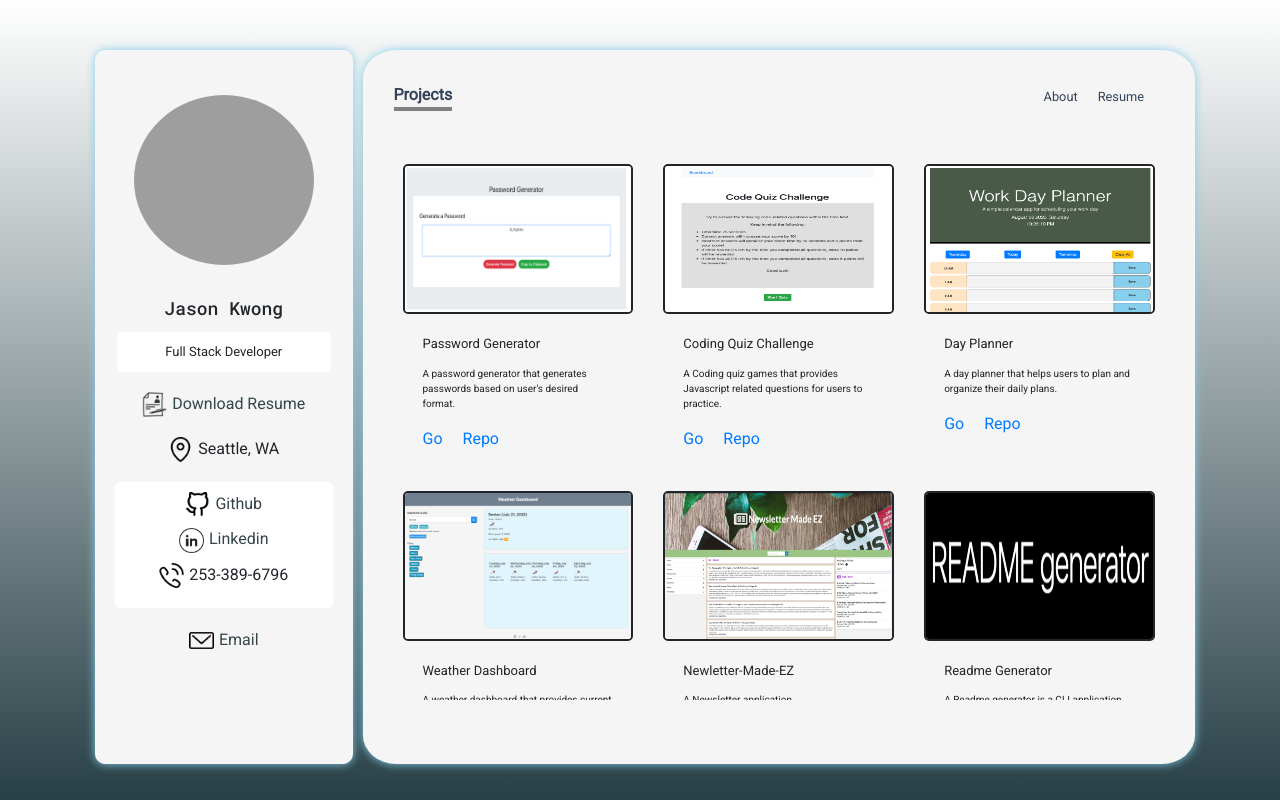
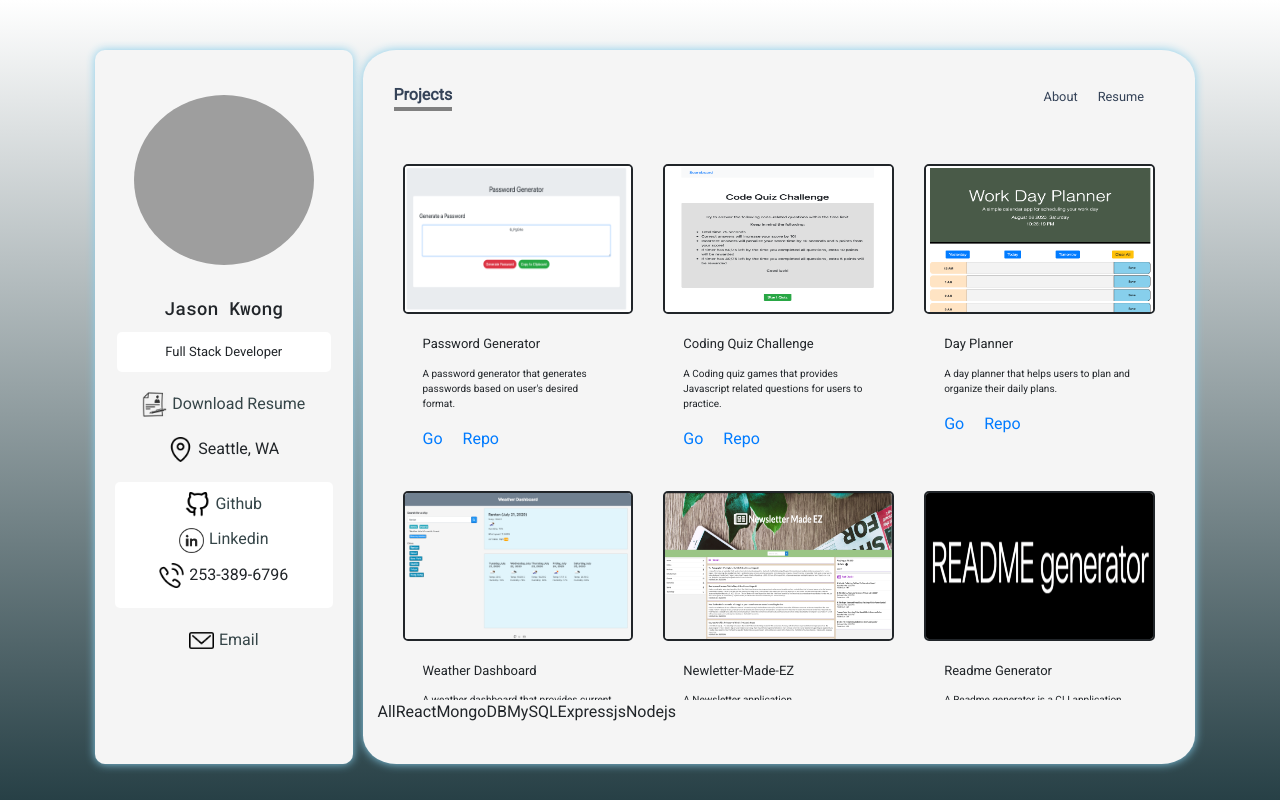
Before and after one commit to saikitjk/jkwong-portfolio, a React (Create React App) app: page /projects in a window 1280 px wide. Built offline with nearby package versions, Linux system fonts and the light colour scheme; grey boxes are pictures that could not be loaded.

Commit message:
added project filter into footer

```diff
--- a/src/components/projects/Projects.js
+++ b/src/components/projects/Projects.js
@@ -1,21 +1,42 @@
-import React, { useEffect } from "react";
+import React, { useEffect, useState } from "react";
 import Aos from "aos";
 import "aos/dist/aos.css";
 import ProjectData from "../utils/projectData";
 import ProjectCard from "../projects/ProjectCard";
+
 import "./style.css";
 
 export default function Projects() {
+  const [project, setProjectState] = useState(ProjectData);
+
+  const filterCategory = (categoryName) => {
+    const newDisplayProject = ProjectData.filter((project) =>
+      project.category.includes(categoryName)
+    );
+    setProjectState(newDisplayProject);
+  };
   useEffect(() => {
     Aos.init({ duration: 2000 });
   }, []);
   return (
-    <div className="container projectContainer">
-      <div className="row projectRow">
-        {ProjectData.map((project) => (
-          <ProjectCard key={project.title} project={project} />
-        ))}
+    <>
+      <div className="container projectContainer">
+        <div className="row projectRow">
+          {project.map((project) => (
+            <ProjectCard key={project.title} project={project} />
+          ))}
+        </div>
       </div>
-    </div>
+      <div className="footerContainer">
+        <div className="row projectIndex">
+          <div onClick={() => filterCategory("")}>All</div>
+          <div onClick={() => filterCategory("React")}>React</div>
+          <div onClick={() => filterCategory("MongoDB")}>MongoDB</div>
+          <div onClick={() => filterCategory("MySQL")}>MySQL</div>
+          <div onClick={() => filterCategory("Expressjs")}>Expressjs</div>
+          <div onClick={() => filterCategory("Nodejs")}>Nodejs</div>
+        </div>
+      </div>
+    </>
   );
 }
```
